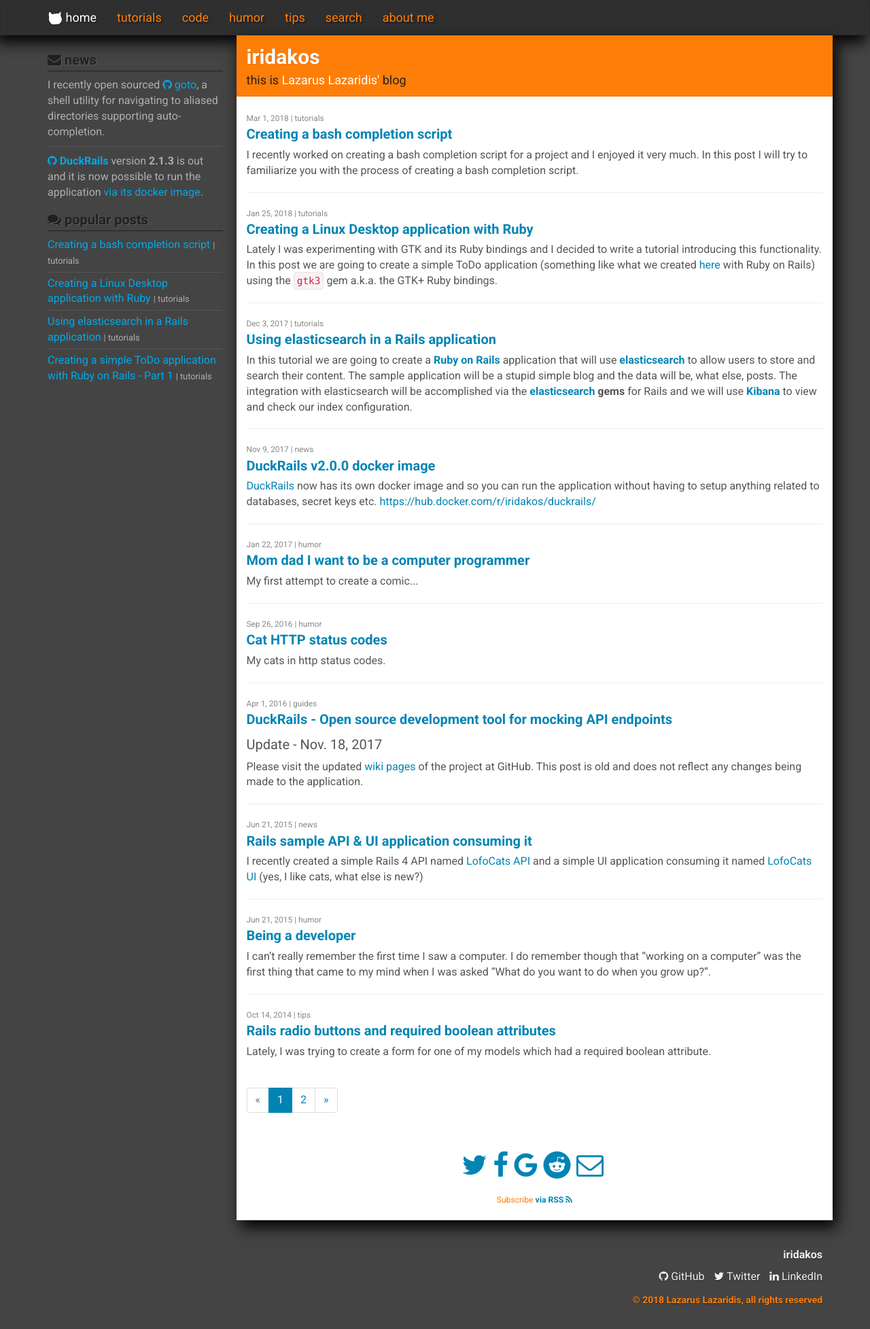
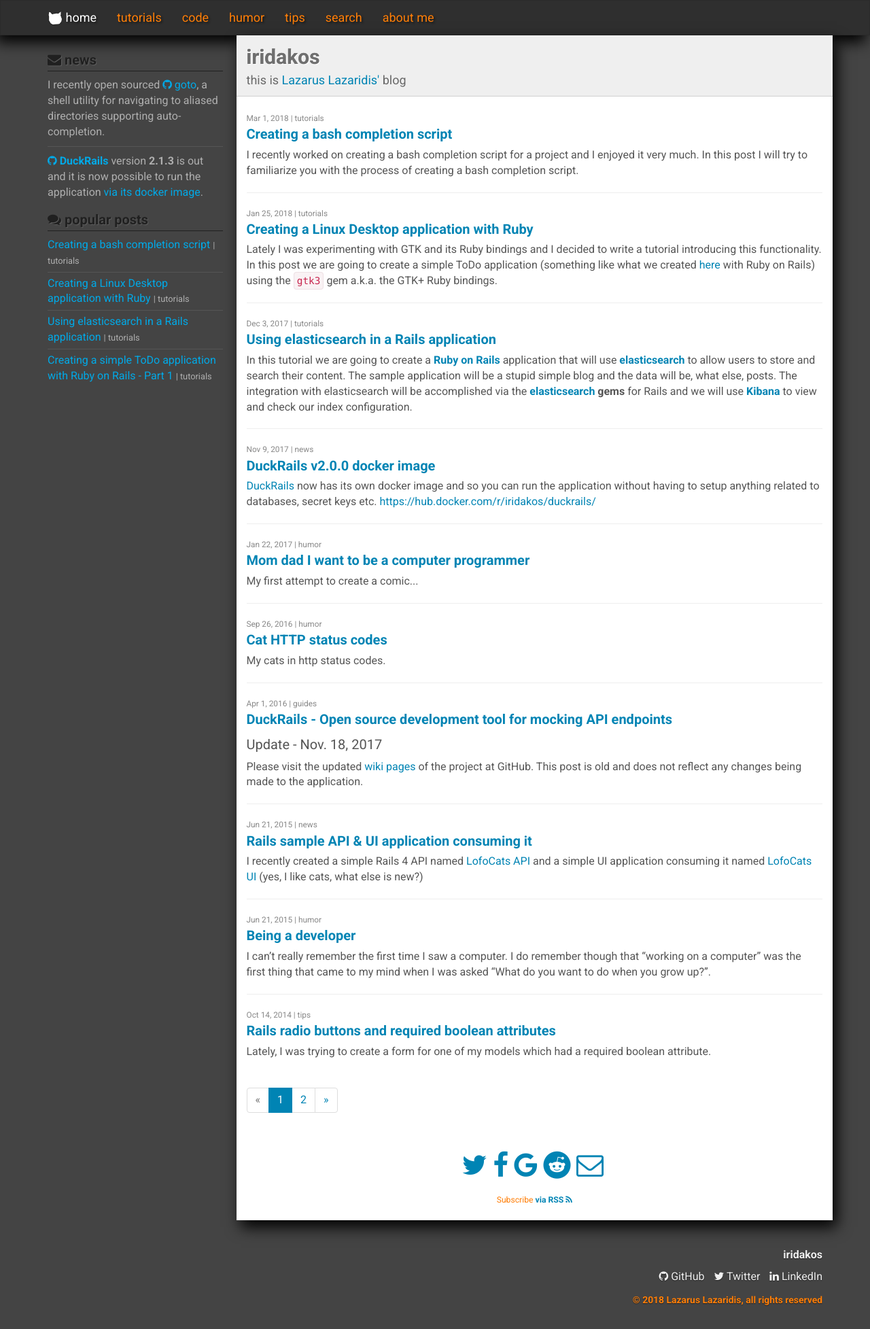
Before and after one commit to iridakos/iridakos.github.io, a Jekyll site: the page built from index.html, in a window 1280 px wide. Shown: the whole page at 68% size. Built offline with Jekyll 4.4.1, drawn with Linux system fonts in a browser that asks for light colours; nearby versions of some CDN libraries; the list of posts is cut into pages by our own code; comment, search, counter and statistics services are not loaded.

Commit message:
Revert "Change header color"
This reverts commit 5ad00785a0e8d654ac13ad350241298af0082a81.

```diff
--- a/_sass/_iridakos.scss
+++ b/_sass/_iridakos.scss
@@ -182,8 +182,8 @@
 }
 
 .page-header {
-  background-color: $iridakos-secondary-color;
-  border-bottom: 1px solid darken($iridakos-secondary-color, 5%);
+  background-color: #efefef;
+  border-bottom: 1px solid #d0d0d0;
   padding: 10px 15px;
   margin-top: 0;
 
@@ -195,20 +195,16 @@
     -webkit-background-clip: text;
     -moz-background-clip: text;
     background-clip: text;
-    color: #fff;
-    text-shadow: 1px 1px 1px darken($iridakos-secondary-color, 5%);
+    color: darken($secondary-text-color, 10%);
+    text-shadow: 1px 1px 1px rgba(255,255,255,1);
     margin-bottom: 5px;
     margin-top: 5px;
   }
 
   small {
     font-size: 18px;
-    color: #222;
+    color: #686868;
     text-shadow: none;
-
-    a, a:hover, a:visited, a:focus {
-      color: #fff;
-    }
   }
 }
 
```
